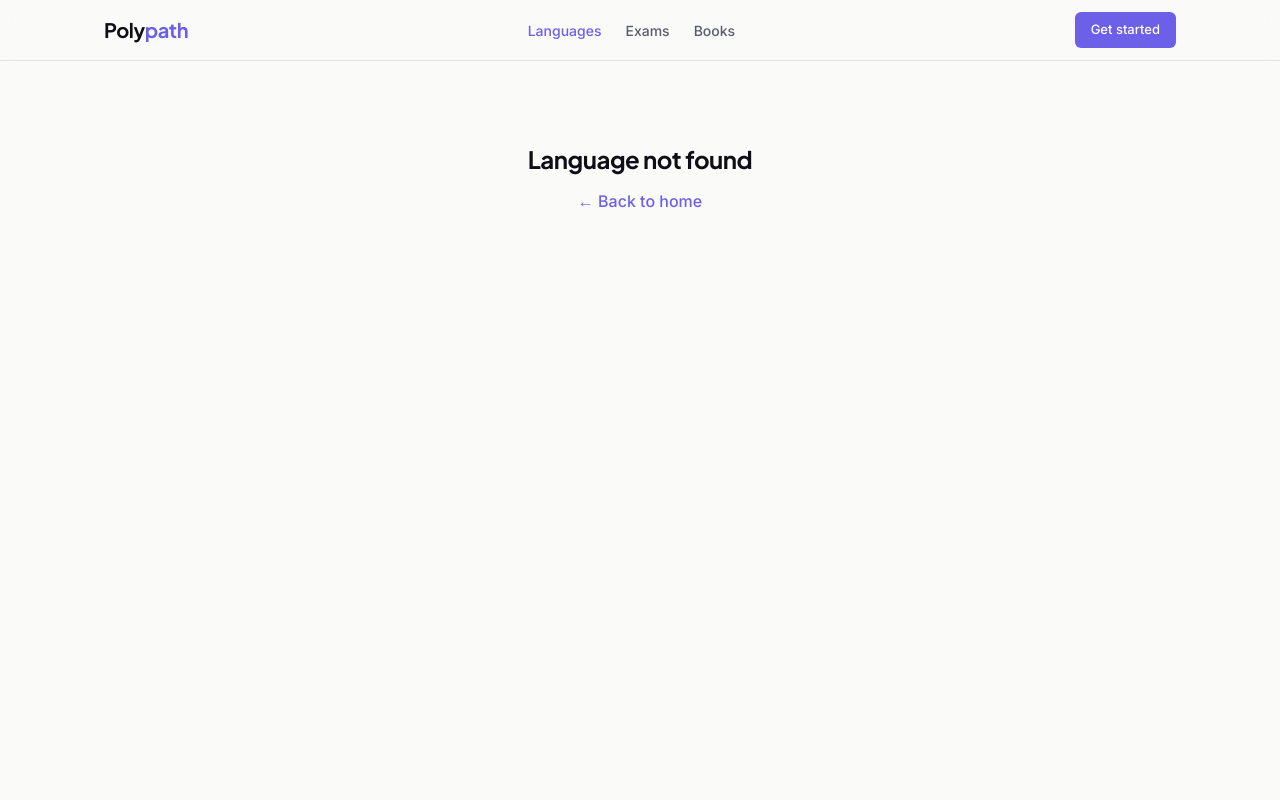
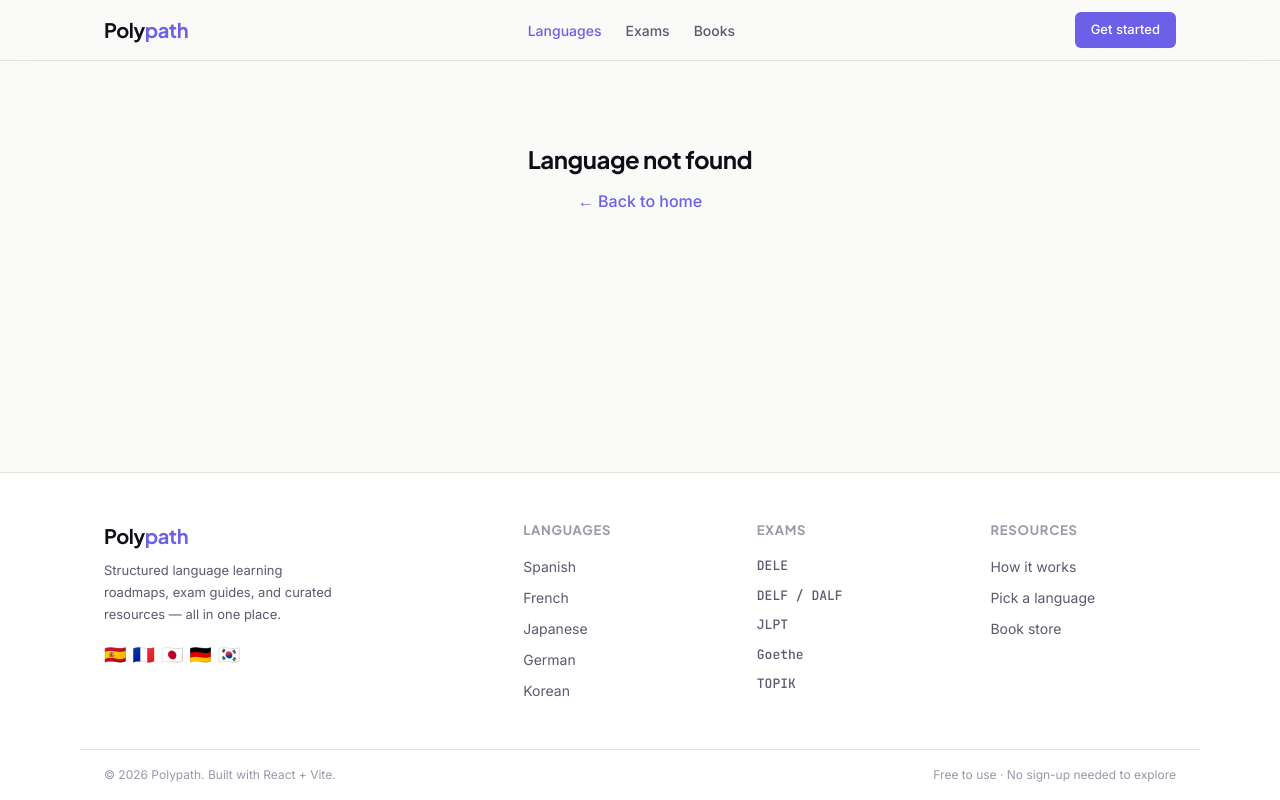
Before and after one commit to Manas3432/polypath, a React (Vite) app: page /languages/1 in a window 1280 px wide. Before the commit this address had no page. Built offline with nearby package versions, Linux system fonts and the light colour scheme.

Commit message:
feat: footer component, wired across all pages

```diff
--- a/src/App.jsx
+++ b/src/App.jsx
@@ -1,5 +1,6 @@
 import { BrowserRouter, Routes, Route } from 'react-router-dom'
 import Navbar from './components/layout/Navbar'
+import Footer from './components/layout/Footer'
 import Home from './pages/Home'
 import LanguageOverview from './pages/language/LanguageOverview'
 import Roadmap from './pages/language/Roadmap'
@@ -9,8 +10,9 @@ import NotFound from './pages/NotFound'
 const App = () => {
   return (
     <BrowserRouter>
+      <div style={{ display: 'flex', flexDirection: 'column', minHeight: '100vh' }}>
         <Navbar />
-      <main>
+        <main style={{ flex: 1 }}>
           <Routes>
             <Route path="/" element={<Home />} />
             <Route path="/languages/:languageId" element={<LanguageOverview />} />
@@ -19,6 +21,8 @@ const App = () => {
             <Route path="*" element={<NotFound />} />
           </Routes>
         </main>
+        <Footer />
+      </div>
     </BrowserRouter>
   )
 }
--- /dev/null
+++ b/src/components/layout/Footer.jsx
@@ -0,0 +1,151 @@
+import { Link } from 'react-router-dom'
+
+const Footer = () => {
+  return (
+    <footer style={{
+      borderTop: '1px solid var(--color-border)',
+      background: 'var(--color-surface)',
+      marginTop: 'auto',
+    }}>
+      <div style={{
+        maxWidth: '1120px', margin: '0 auto',
+        padding: 'var(--space-xl) var(--space-lg)',
+        display: 'grid',
+        gridTemplateColumns: '2fr 1fr 1fr 1fr',
+        gap: 'var(--space-xl)',
+      }}>
+
+        {/* Brand column */}
+        <div>
+          <Link to="/" style={{
+            fontFamily: 'var(--font-display)', fontSize: '20px',
+            fontWeight: 700, letterSpacing: '-0.4px',
+            display: 'inline-block', marginBottom: 'var(--space-sm)',
+          }}>
+            Poly<span style={{ color: 'var(--color-brand)' }}>path</span>
+          </Link>
+          <p style={{
+            fontFamily: 'var(--font-body)', fontSize: '13px',
+            color: 'var(--color-text-secondary)', lineHeight: 1.7,
+            maxWidth: '240px', marginBottom: 'var(--space-md)',
+          }}>
+            Structured language learning roadmaps, exam guides, and curated resources — all in one place.
+          </p>
+          {/* Language pills */}
+          <div style={{ display: 'flex', flexWrap: 'wrap', gap: '6px' }}>
+            {['🇪🇸', '🇫🇷', '🇯🇵', '🇩🇪', '🇰🇷'].map(flag => (
+              <span key={flag} style={{ fontSize: '18px' }}>{flag}</span>
+            ))}
+          </div>
+        </div>
+
+        {/* Languages column */}
+        <div>
+          <h4 style={{
+            fontFamily: 'var(--font-display)', fontSize: '13px', fontWeight: 700,
+            color: 'var(--color-text-muted)', textTransform: 'uppercase',
+            letterSpacing: '0.06em', marginBottom: 'var(--space-md)',
+          }}>
+            Languages
+          </h4>
+          <div style={{ display: 'flex', flexDirection: 'column', gap: '10px' }}>
+            {[
+              { id: 'spanish', name: 'Spanish' },
+              { id: 'french', name: 'French' },
+              { id: 'japanese', name: 'Japanese' },
+              { id: 'german', name: 'German' },
+              { id: 'korean', name: 'Korean' },
+            ].map(lang => (
+              <Link key={lang.id} to={`/languages/${lang.id}`} style={{
+                fontFamily: 'var(--font-body)', fontSize: '14px',
+                color: 'var(--color-text-secondary)',
+                transition: 'color 0.15s',
+              }}
+              onMouseEnter={e => e.currentTarget.style.color = 'var(--color-brand)'}
+              onMouseLeave={e => e.currentTarget.style.color = 'var(--color-text-secondary)'}
+              >
+                {lang.name}
+              </Link>
+            ))}
+          </div>
+        </div>
+
+        {/* Exams column */}
+        <div>
+          <h4 style={{
+            fontFamily: 'var(--font-display)', fontSize: '13px', fontWeight: 700,
+            color: 'var(--color-text-muted)', textTransform: 'uppercase',
+            letterSpacing: '0.06em', marginBottom: 'var(--space-md)',
+          }}>
+            Exams
+          </h4>
+          <div style={{ display: 'flex', flexDirection: 'column', gap: '10px' }}>
+            {['DELE', 'DELF / DALF', 'JLPT', 'Goethe', 'TOPIK'].map(exam => (
+              <span key={exam} style={{
+                fontFamily: 'var(--font-body)', fontSize: '14px',
+                color: 'var(--color-text-secondary)',
+                fontFamily: 'var(--font-mono)', fontSize: '13px',
+              }}>
+                {exam}
+              </span>
+            ))}
+          </div>
+        </div>
+
+        {/* Resources column */}
+        <div>
+          <h4 style={{
+            fontFamily: 'var(--font-display)', fontSize: '13px', fontWeight: 700,
+            color: 'var(--color-text-muted)', textTransform: 'uppercase',
+            letterSpacing: '0.06em', marginBottom: 'var(--space-md)',
+          }}>
+            Resources
+          </h4>
+          <div style={{ display: 'flex', flexDirection: 'column', gap: '10px' }}>
+            {[
+              { label: 'How it works', to: '/#how-it-works' },
+              { label: 'Pick a language', to: '/#languages' },
+              { label: 'Book store', to: '/books' },
+            ].map(link => (
+              <Link key={link.label} to={link.to} style={{
+                fontFamily: 'var(--font-body)', fontSize: '14px',
+                color: 'var(--color-text-secondary)',
+                transition: 'color 0.15s',
+              }}
+              onMouseEnter={e => e.currentTarget.style.color = 'var(--color-brand)'}
+              onMouseLeave={e => e.currentTarget.style.color = 'var(--color-text-secondary)'}
+              >
+                {link.label}
+              </Link>
+            ))}
+          </div>
+        </div>
+
+      </div>
+
+      {/* Bottom bar */}
+      <div style={{
+        borderTop: '1px solid var(--color-border)',
+        padding: 'var(--space-md) var(--space-lg)',
+        maxWidth: '1120px', margin: '0 auto',
+        display: 'flex', justifyContent: 'space-between',
+        alignItems: 'center', flexWrap: 'wrap', gap: '8px',
+      }}>
+        <span style={{
+          fontFamily: 'var(--font-body)', fontSize: '12px',
+          color: 'var(--color-text-muted)',
+        }}>
+          © 2026 Polypath. Built with React + Vite.
+        </span>
+        <span style={{
+          fontFamily: 'var(--font-body)', fontSize: '12px',
+          color: 'var(--color-text-muted)',
+        }}>
+          Free to use · No sign-up needed to explore
+        </span>
+      </div>
+    </footer>
+  )
+}
+
+export default Footer
```
Lines whose indentation alone changed are shown as unchanged.
